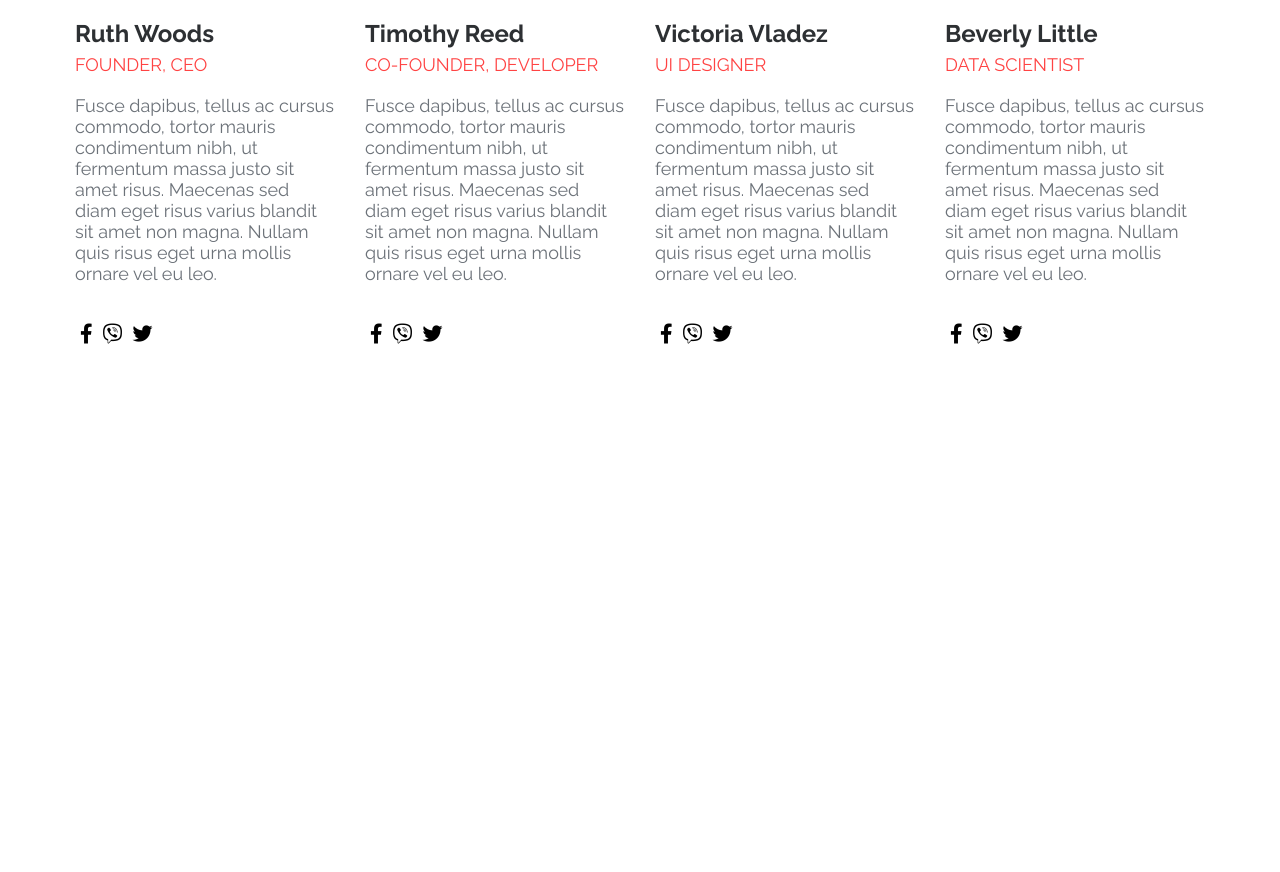
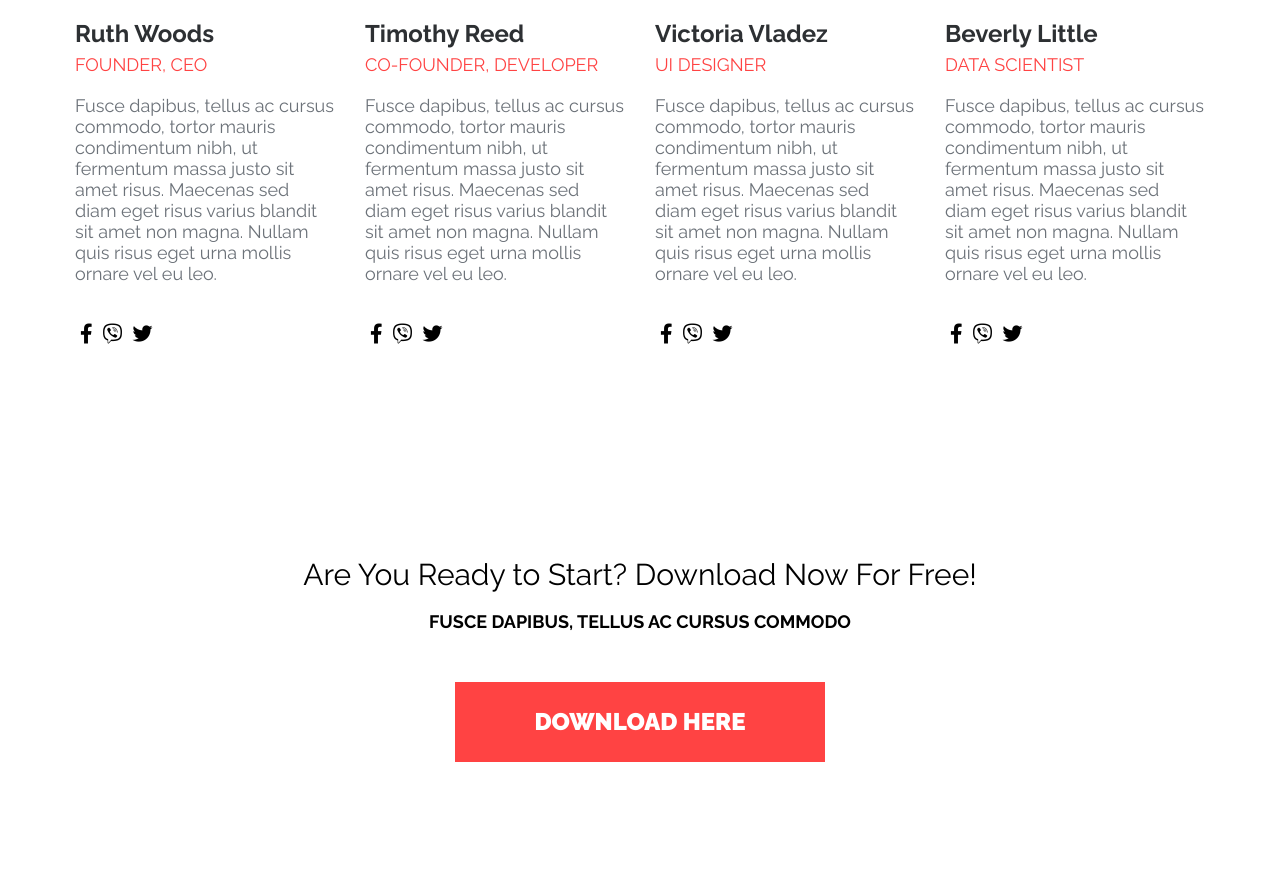
Before and after one commit to Pavel070707/FE36-2-Landing-Dashevich-Pavel, a website built with Parcel: page src/index.html in a window 1280 px wide. Shown: the part 2001-2873 px from the top of the page. Before the commit the page ends 2460 px from the top, so only its background shows below. Built offline with nearby package versions, Linux system fonts and the light colour scheme; files whose address does not match are found by name.

```diff
--- a/src/index.html
+++ b/src/index.html
@@ -189,6 +189,16 @@
             </div>
         </div>
     </section>
+    <section class="downloand">
+        <div class="container">
+            <div class="downloand__wrap">
+                <h2 class="downloand__title">Are You Ready to Start? Download Now For Free!
+                </h2>
+                <p class="downloand__text">Fusce dapibus, tellus ac cursus commodo</p>
+                <button class="downloand__btn">download here</button>
+            </div>
+        </div>
+    </section>
 
 
 
--- /dev/null
+++ b/src/sass/downloand.scss
@@ -0,0 +1,54 @@
+.downloand {
+    padding: 110px 0 110px 0;
+}
+.container {
+}
+.downloand__wrap {
+
+}
+.downloand__title {
+    font-family: 'Raleway';
+    font-style: normal;
+    font-weight: 500;
+    font-size: 30px;
+    line-height: 12px;
+    text-align: center;
+    margin-bottom: 30px;
+}
+.downloand__text {
+    font-family: 'Raleway';
+    font-style: normal;
+    font-weight: 700;
+    font-size: 18px;
+    line-height: 21px;
+    align-items: center;
+    text-align: center;
+    text-transform: uppercase;
+    margin-bottom: 50px;
+
+}
+.downloand__btn{
+    width: 370px;
+    height: 80px;
+    background-color: $_red;
+    cursor: pointer;
+    font-family: 'Raleway';
+    font-style: normal;
+    font-weight: 900;
+    font-size: 24px;
+    line-height: 28px;
+    text-transform: uppercase;
+    color: $_white;
+    border: none;
+    transition: 0.3s;
+    display: block;
+    margin: auto;
+
+    &:hover{
+        background-color: $_red2;
+    }
+    &:active{
+        background-color: $_red;
+        box-shadow: 4px 4px 30px $_red;
+    }
+}
--- a/src/sass/index.scss
+++ b/src/sass/index.scss
@@ -4,6 +4,7 @@
 @import "../sass/header.scss";
 @import "../sass/features.scss";
 @import "../sass/staff.scss";
+@import "../sass/downloand.scss";
 
 
 *{
```
